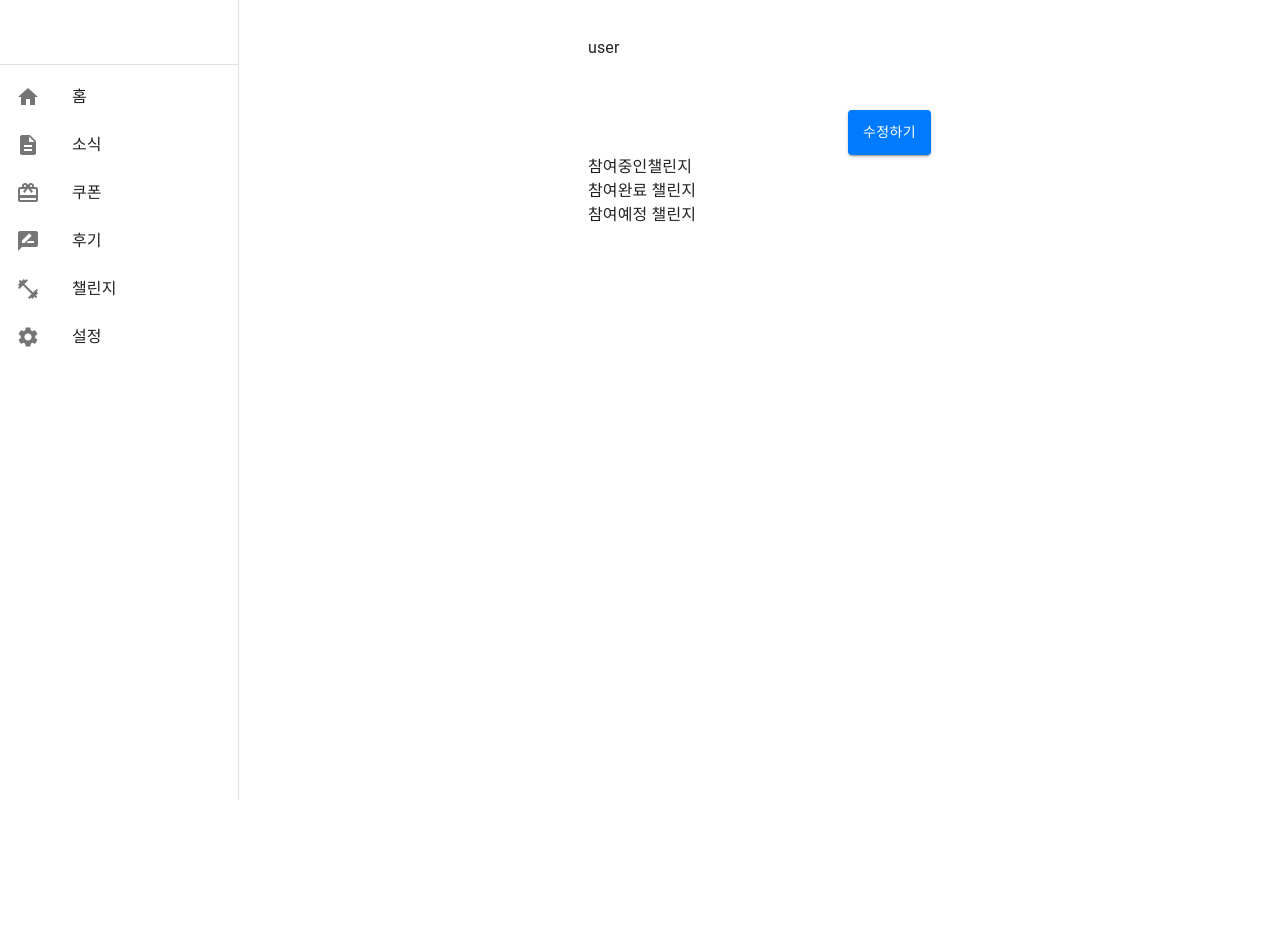
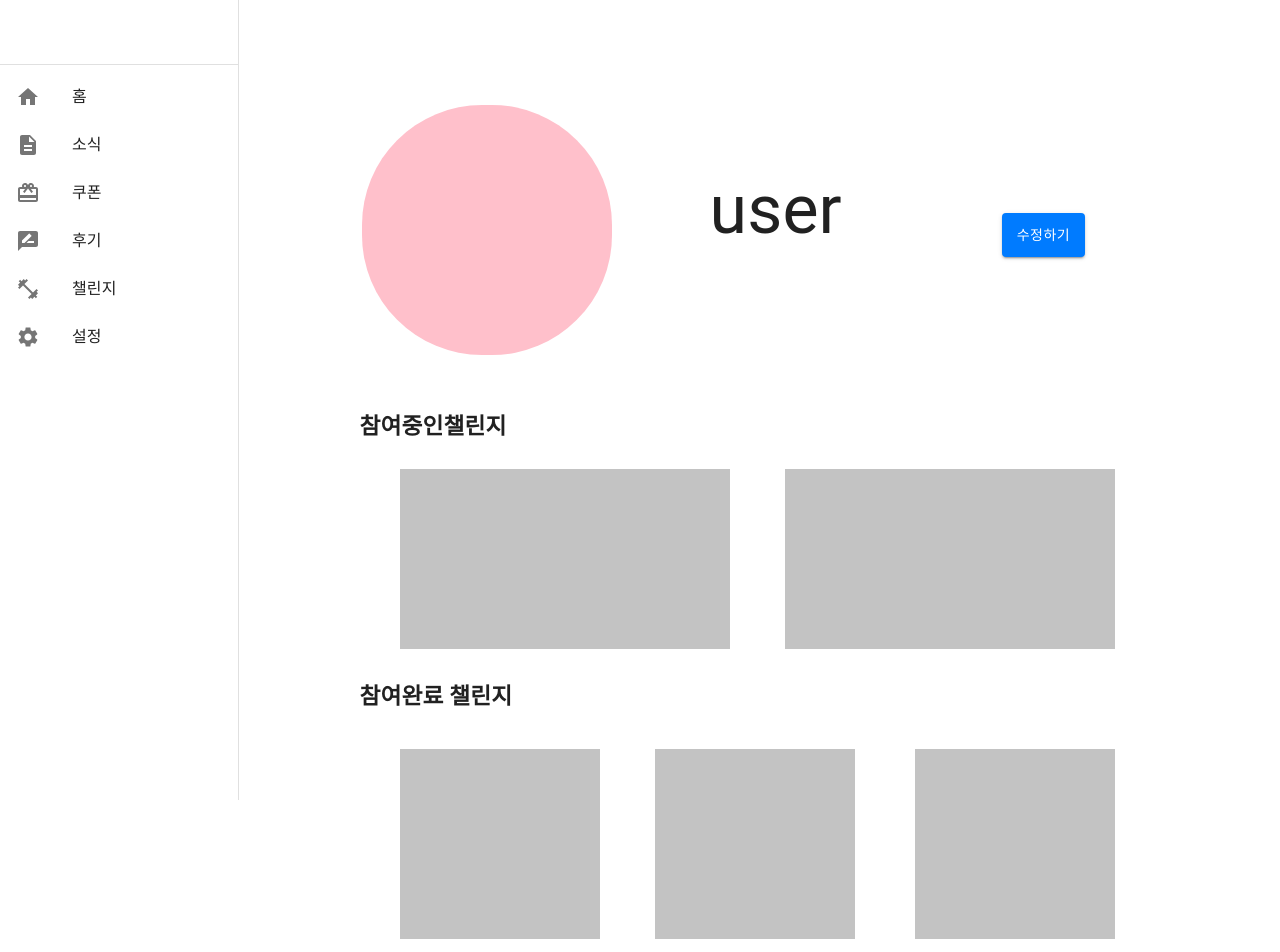
Before and after one commit to ChallyGround/ChallyGround, a React (Create React App) app in the folder frontend/: page /mypage in a window 1280 px wide. Shown: the top 952 px of the page. Before the commit the page ends 800 px from the top, so only its background shows below. Built offline with nearby package versions, Linux system fonts and the light colour scheme.

Commit message:
Docs: css '#' ->'.' 수정

```diff
--- a/frontend/src/css/mypage.css
+++ b/frontend/src/css/mypage.css
@@ -1,19 +1,19 @@
 /* mypage.css */
-#ing {
+.ing {
     width: 800px;
     height: 270px;
     background-color: rgb(255, 255, 255);
     font-size: 6mm;
     font-weight: bold;
 }
-#ing-1 {
+.ing-1 {
     width: 330px;
     height: 180px;
     background-color: rgb(195, 195, 195);
     margin: 25px 0 0 40px;
 }
 
-#ing-2 {
+.ing-2 {
     width: 330px;
     height: 180px;
     background-color: rgb(195, 195, 195);
@@ -23,7 +23,7 @@
     bottom: 230px;
 }
 
-#finish {
+.finish {
     width: 800px;
     height: 300px;
     background-color: rgb(255, 255, 255);
@@ -31,7 +31,7 @@
     font-weight: bold;
 }
 
-#finish-1 {
+.finish-1 {
     width: 200px;
     height: 190px;
     background-color: rgb(195, 195, 195);
@@ -40,7 +40,7 @@
     top: 10px;
 }
 
-#finish-2 {
+.finish-2 {
     width: 200px;
     height: 190px;
     background-color: rgb(195, 195, 195);
@@ -50,7 +50,7 @@
     left: 45px;
 }
 
-#finish-3 {
+.finish-3 {
     width: 200px;
     height: 190px;
     background-color: rgb(195, 195, 195);
@@ -60,7 +60,7 @@
     bottom: 470px;
 }
 
-#soon {
+.soon {
     width: 800px;
     height: 270px;
     background-color: rgb(255, 255, 255);
@@ -68,7 +68,7 @@
     font-weight: bold;
 }
 
-#soon-1 {
+.soon-1 {
     width: 330px;
     height: 180px;
     background-color: rgb(195, 195, 195);
@@ -77,7 +77,7 @@
     top: 10px;
 }
 
-#soon-2 {
+.soon-2 {
     width: 330px;
     height: 180px;
     background-color: rgb(195, 195, 195);
@@ -87,14 +87,14 @@
     bottom: 220px;
 }
 
-#main {
+.main {
     background-color: white;
     display: flex;
     align-items: center;
     padding-top: 140px;
 }
 
-#user_box {
+.user_box {
     width: 800px;
     height: 250px;
     display: flex;
@@ -103,7 +103,7 @@
     background-color: rgb(255, 255, 255);
     padding-bottom: 150px;
 }
-#user_name {
+.user_name {
     font-style: bold;
     font-size: 18mm;
     display: flex;
@@ -111,7 +111,7 @@
     left: 350px;
 }
 
-#user_picture {
+.user_picture {
     width: 250px;
     height: 250px;
     border-radius: 120px;
```
